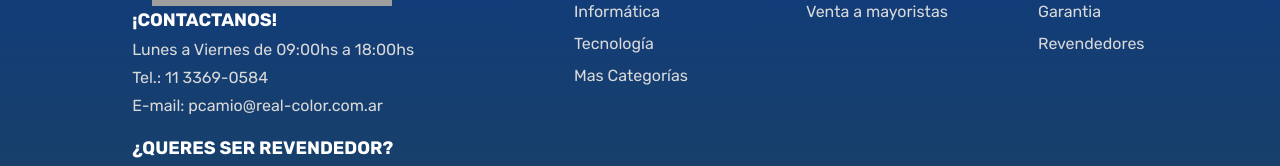
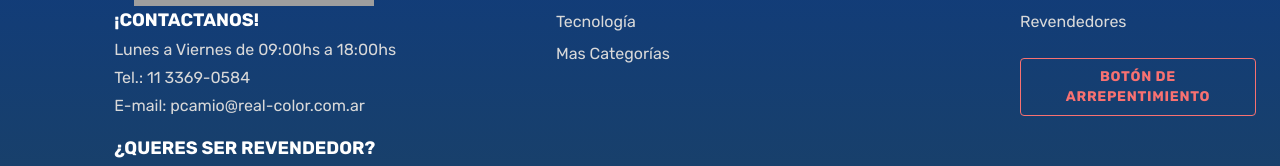
Before and after one commit to TrImEaS/Realcolor_ecommerce, a React (Vite) app: page / in a window 1280 px wide. Shown: the part 1792-1958 px from the top of the page. Built offline with nearby package versions, Linux system fonts and the light colour scheme; no server answers; grey boxes are pictures that could not be loaded.

Commit message:
Update Footer.jsx

```diff
--- a/src/Components/App-Components/Footer.jsx
+++ b/src/Components/App-Components/Footer.jsx
@@ -3,10 +3,106 @@ import { NavLink } from 'react-router-dom'
 import { FaInstagram, FaAngleUp } from 'react-icons/fa'
 import { useState } from 'react'
 import Swal from 'sweetalert2'
+import axios from 'axios'
 const API_URL = import.meta.env.MODE === 'production' ? import.meta.env.VITE_API_URL_PROD : import.meta.env.VITE_API_URL_DEV
 
 export default function Footer () {
   const [email, setEmail] = useState('')
+
+  const handleArrepentimiento = async () => {
+    const company = 'Real Color SRL'
+    const { value: formValues } = await Swal.fire({
+      title: '<strong>Botón de Arrepentimiento</strong>',
+      icon: 'info',
+      html:
+        '<p style="font-size: 0.95rem; margin-bottom: 20px; color: #555; text-align: left;">' +
+        'De acuerdo a la Ley 24.240, tienes 10 días corridos para revocar tu compra/pedido desde la recepción del producto o celebración del contrato.' +
+        '</p>' +
+        '<div style="text-align: left; display: flex; flex-direction: column; gap: 10px;">' +
+          '<div><label style="font-weight:bold; display:block; margin-bottom:5px;">Nombre Completo *</label>' +
+          '<input id="swal-input1" class="swal2-input" placeholder="Juan Perez" style="margin:0; width:90%;"></div>' +
+
+          '<div><label style="font-weight:bold; display:block; margin-bottom:5px;">DNI *</label>' +
+          '<input id="swal-input-dni" class="swal2-input" placeholder="12345678" style="margin:0; width:90%;"></div>' +
+
+          '<div><label style="font-weight:bold; display:block; margin-bottom:5px;">Número de pedido (Opcional)</label>' +
+          '<input id="swal-input2" class="swal2-input" placeholder="ej: 1234" style="margin:0; width:90%;"></div>' +
+
+          '<div><label style="font-weight:bold; display:block; margin-bottom:5px;">Email de contacto *</label>' +
+          '<input id="swal-input3" class="swal2-input" placeholder="juan@email.com" type="email" style="margin:0; width:90%;"></div>' +
+
+          '<div><label style="font-weight:bold; display:block; margin-bottom:5px;">Comentarios (Opcional)</label>' +
+          '<textarea id="swal-input4" class="swal2-textarea" placeholder="Motivo de la revocación..." style="margin:0; width:90%; height:80px;"></textarea></div>' +
+        '</div>',
+
+      width: '650px',
+      padding: '1.5rem',
+      focusConfirm: false,
+      showCancelButton: true,
+      confirmButtonText: 'Enviar Solicitud',
+      cancelButtonText: 'Cancelar',
+      showLoaderOnConfirm: true,
+
+      preConfirm: () => {
+        const nombre = document.getElementById('swal-input1').value;
+        const dni = document.getElementById('swal-input-dni').value;
+        const pedido = document.getElementById('swal-input2').value;
+        const email = document.getElementById('swal-input3').value;
+        const comentarios = document.getElementById('swal-input4').value;
+
+        // --- VALIDACIONES ---
+
+        // 1. Campos obligatorios
+        if (!nombre || !email || !dni) {
+          Swal.showValidationMessage('Por favor completa los campos obligatorios (*)');
+          return false;
+        }
+
+        // 2. Validación de DNI (solo números)
+        const dniPattern = /^[0-9]+$/;
+        if (!dniPattern.test(dni)) {
+          Swal.showValidationMessage('El DNI debe contener solo números');
+          return false;
+        }
+
+        // 3. Validación de Email
+        const emailPattern = /^[^\s@]+@[^\s@]+\.[^\s@]+$/;
+        if (!emailPattern.test(email)) {
+          Swal.showValidationMessage('Por favor ingresa un email válido');
+          return false;
+        }
+
+        return { nombre, dni, pedido, email, comentarios, company };
+      }
+    });
+
+    if (formValues) {
+      try {
+        // --- ENVÍO AL BACKEND ---
+        const dataString = encodeURIComponent(JSON.stringify(formValues));
+        const response = await axios.post(`${API_URL}/api/page/regretData?data=${dataString}`);
+
+        // La respuesta exitosa debe incluir el código de identificación
+        const codigoTramite = response.data.codigo || 'ERROR-GENERANDO-CODIGO';
+
+        Swal.fire({
+          icon: 'success',
+          title: 'Solicitud enviada correctamente',
+          html: `Tu código de identificación de arrepentimiento es: <br><br><b>${codigoTramite}</b><br><br>Te contactaremos en menos de 24hs para coordinar la revocación.`,
+          width: '600px',
+        });
+
+      } catch (error) {
+        console.error(error);
+        Swal.fire({
+          icon: 'error',
+          title: 'Error',
+          text: 'No pudimos procesar tu solicitud. Por favor intenta más tarde. Si el error persiste, podes comunicarte con nosotros a este numero 11-3369-0584 para obtener asistencia.',
+        });
+      }
+    }
+  };
+
   const scrollToTop = () => {
     window.scrollTo({
       top: 0,
@@ -182,6 +278,13 @@ export default function Footer () {
             <NavLink to={'/others/revendedores'} className="hover:text-white transition-colors duration-300 hover:translate-x-1 transform">
               Revendedores
             </NavLink>
+
+            <button
+              onClick={handleArrepentimiento}
+              className="mt-4 bg-transparent border border-red-400 text-red-400 hover:bg-red-400 bg-red-100 hover:text-white py-2 px-4 rounded transition-all duration-300 text-sm font-bold uppercase tracking-wider"
+            >
+              Botón de Arrepentimiento
+            </button>
           </article>
         </div>
       </section>
```
